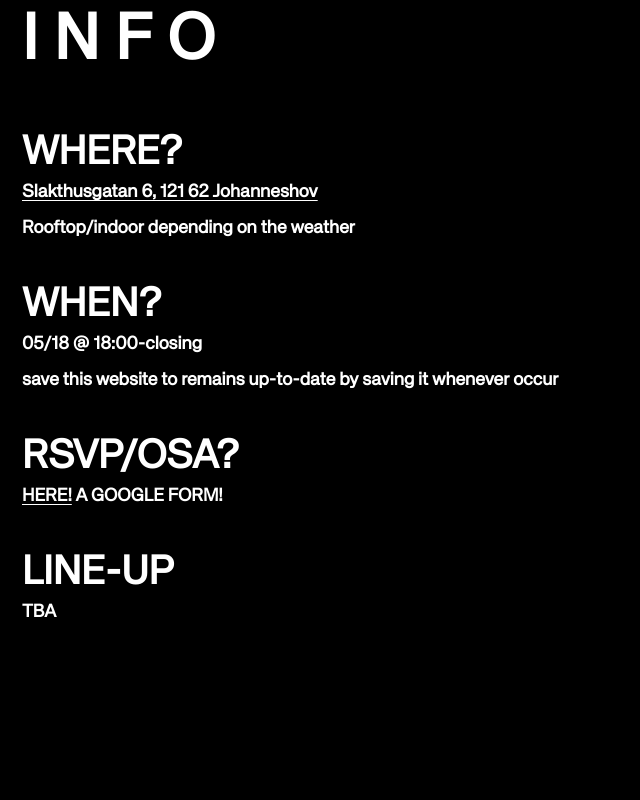
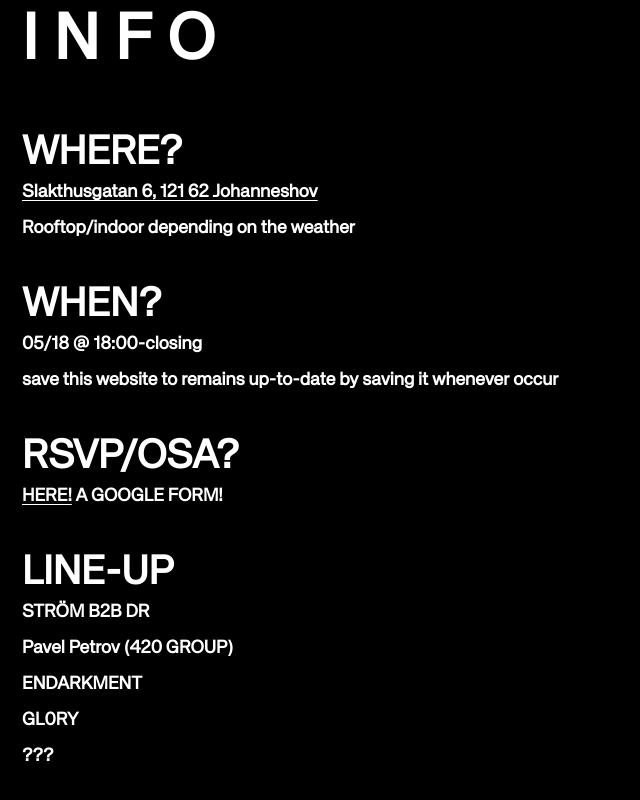
Before and after one commit to BillieLurk/dr.order, a React (Create React App) app: page / in a window 1280 px wide. Shown: the part 852-1652 px from the top of the page, without its empty margins (0-640 px from the left). Before the commit the page ends 1631 px from the top, so only its background shows below. Built offline with nearby package versions, Linux system fonts and the light colour scheme.

Commit message:
linup update

```diff
--- a/src/components/Details.jsx
+++ b/src/components/Details.jsx
@@ -2,7 +2,7 @@ import React from "react";
 import styled from "styled-components";
 
 const Wrapper = styled.div`
-  height: 100vh;
+  min-height: 100svh;
   background-color: black;
   border-top: 1px solid white;
   margin: 0 22px 0 22px;
@@ -93,7 +93,11 @@ const Details = () => {
 
       <ItemContainer>
         <Title>LINE-UP</Title>
-        <Content>TBA</Content>
+        <Content>STRÖM B2B DR</Content>
+        <Content>Pavel Petrov (420 GROUP)</Content>
+        <Content>ENDARKMENT</Content>
+        <Content>GL0RY</Content>
+        <Content>???</Content>
       </ItemContainer>
     </Wrapper>
   );
```
